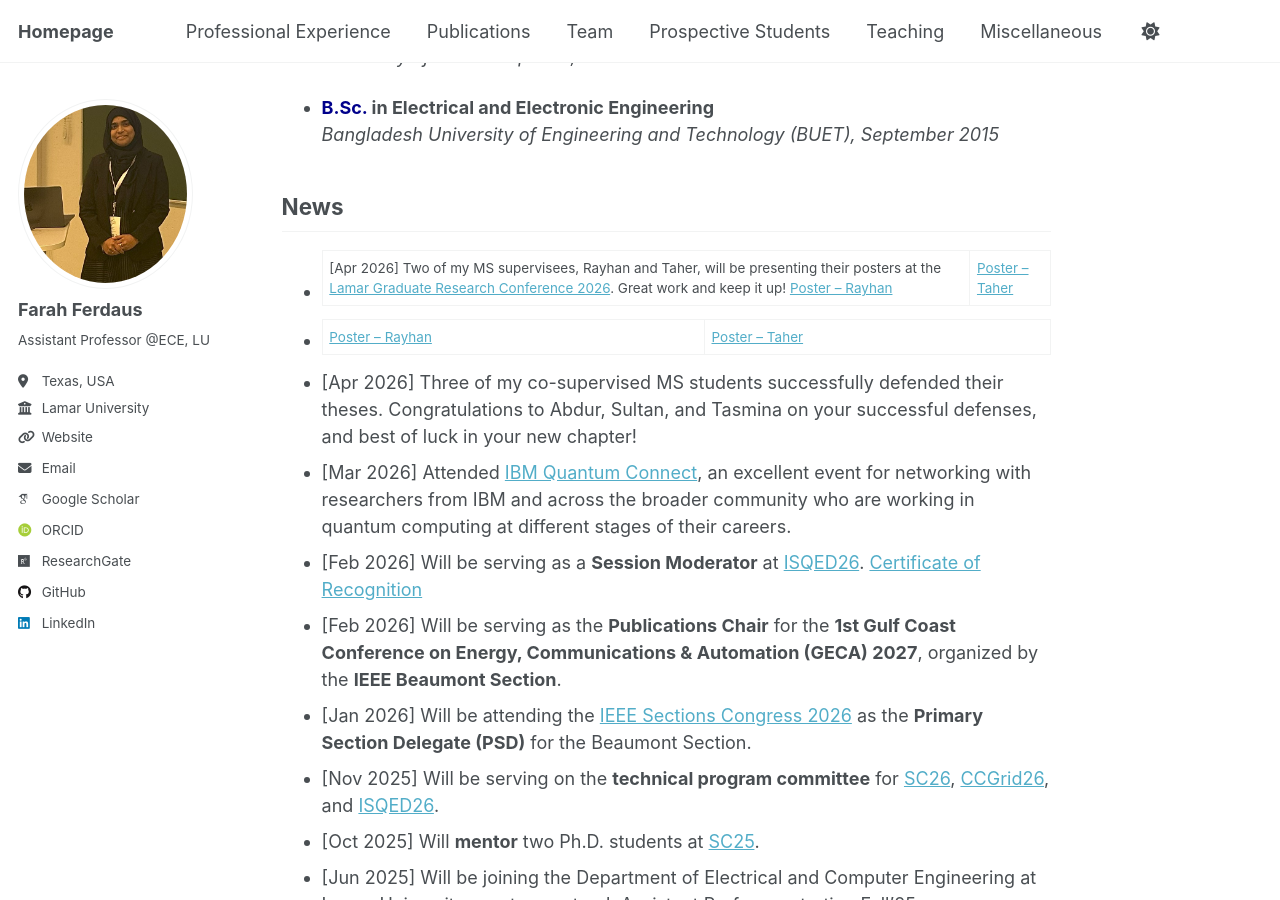
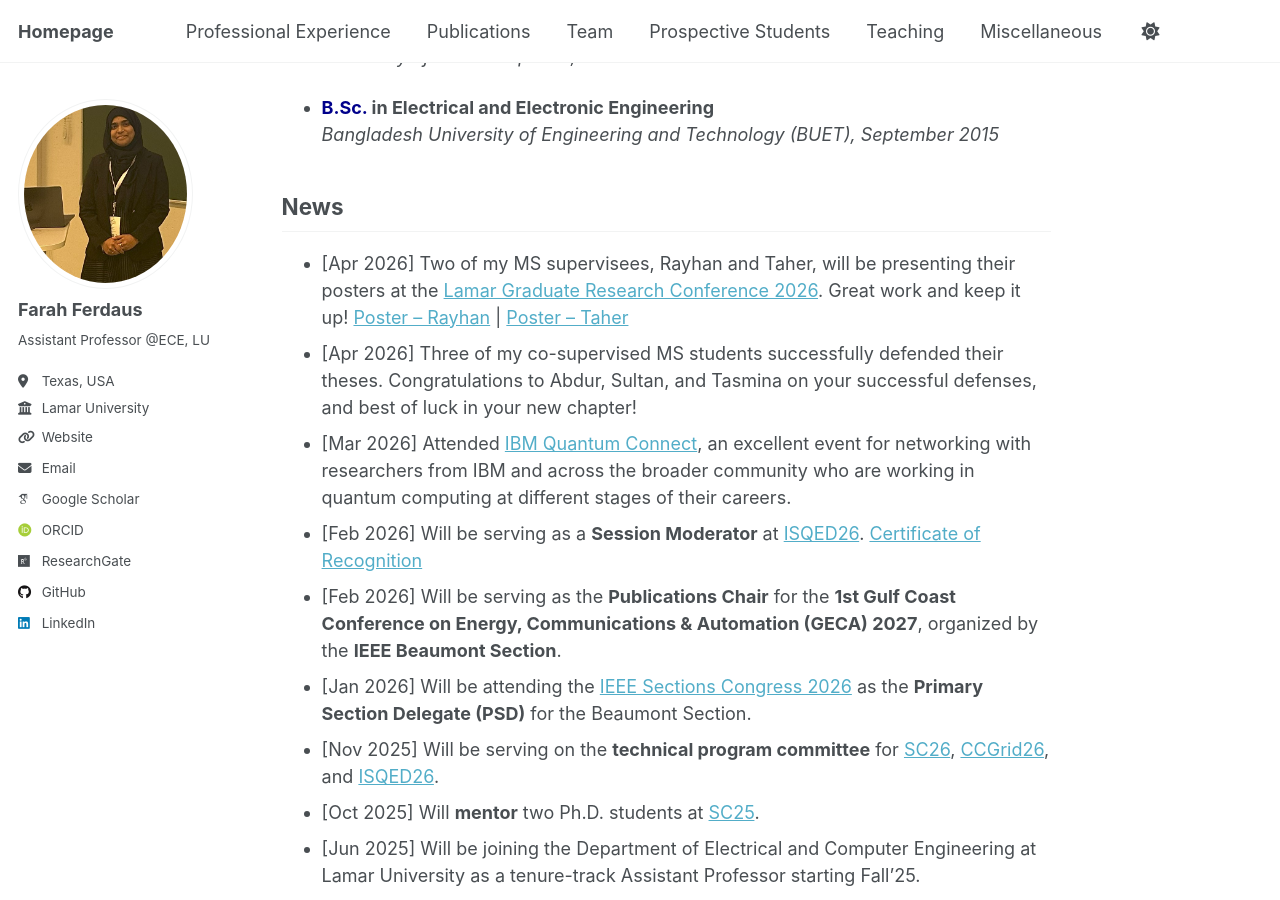
Before and after one commit to fferdaus/fferdaus.github.io, a Jekyll site: the page built from _pages/about.md, in a window 1280 px wide and 900 px high, scrolled down 868 px. Built offline with Jekyll 4.4.1, drawn with Linux system fonts in a browser that asks for light colours; some web fonts are replaced.

Commit message:
Update about.md

```diff
--- a/_pages/about.md
+++ b/_pages/about.md
@@ -59,8 +59,7 @@ I have published numerous scientific articles, including journal articles, confe
 **Stichting Bangladesh Accord Foundation, Dhaka, Bangladesh**
 -->
 ## News
-- [Apr 2026] Two of my MS supervisees, Rayhan and Taher, will be presenting their posters at the [Lamar Graduate Research Conference 2026](https://www.lamar.edu/graduate-studies/_files/documents/4th-annual-graduate-research-conference-program.pdf). Great work and keep it up! [Poster – Rayhan](https://lamar0-my.sharepoint.com/:b:/g/personal/fferdaus_lamar_edu/IQDJAmfeKdWtRoJOF0tiFMUCAV5S6lzGjz5sl6GAh_drQu0?e=ODjbzc) | [Poster – Taher](https://lamar0-my.sharepoint.com/:b:/g/personal/fferdaus_lamar_edu/IQDaqvUznGsSSbnXCy_U9GppAXAiHoaEPJ6QIkLvs-92vq0?e=bWgcDz)
-- [Poster – Rayhan](link) | [Poster – Taher](link)
+- [Apr 2026] Two of my MS supervisees, Rayhan and Taher, will be presenting their posters at the [Lamar Graduate Research Conference 2026](https://www.lamar.edu/graduate-studies/_files/documents/4th-annual-graduate-research-conference-program.pdf). Great work and keep it up! [Poster – Rayhan](https://lamar0-my.sharepoint.com/:b:/g/personal/fferdaus_lamar_edu/IQDJAmfeKdWtRoJOF0tiFMUCAV5S6lzGjz5sl6GAh_drQu0?e=ODjbzc) \| [Poster – Taher](https://lamar0-my.sharepoint.com/:b:/g/personal/fferdaus_lamar_edu/IQDaqvUznGsSSbnXCy_U9GppAXAiHoaEPJ6QIkLvs-92vq0?e=bWgcDz)
 - [Apr 2026] Three of my co-supervised MS students successfully defended their theses. Congratulations to Abdur, Sultan, and Tasmina on your successful defenses, and best of luck in your new chapter!
 - [Mar 2026] Attended [IBM Quantum Connect](https://www.ibm.com/events/reg/flow/ibm/3hqllqmb/landing/page/landing), an excellent event for networking with researchers from IBM and across the broader community who are working in quantum computing at different stages of their careers.
 - [Feb 2026] Will be serving as a **Session Moderator** at [ISQED26](https://www.isqed.org/English/Collaterals/Documents/ISQED2026-Program-Booklet_rev1.pdf). [Certificate of Recognition](https://drive.google.com/file/d/1icvL6GNcqsai--ZwekN-Gn7IotdIbDi6/view?usp=sharing)
```
